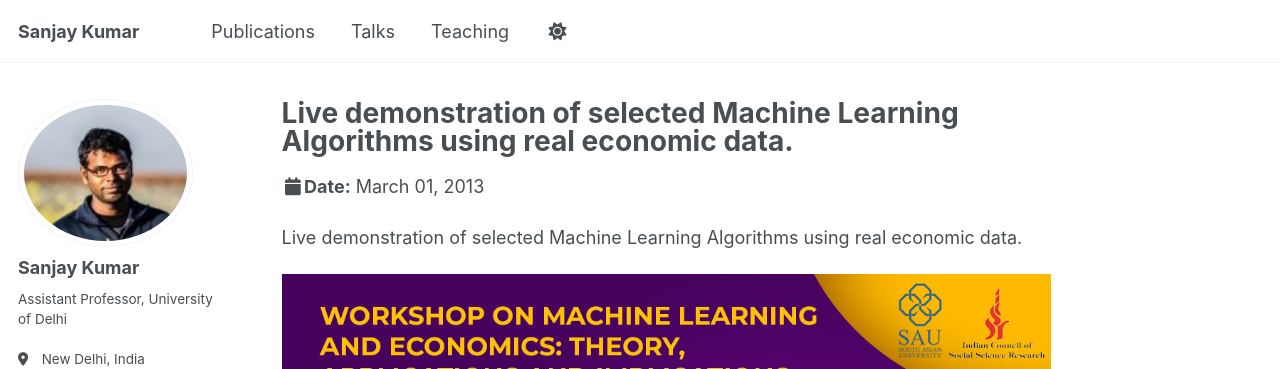
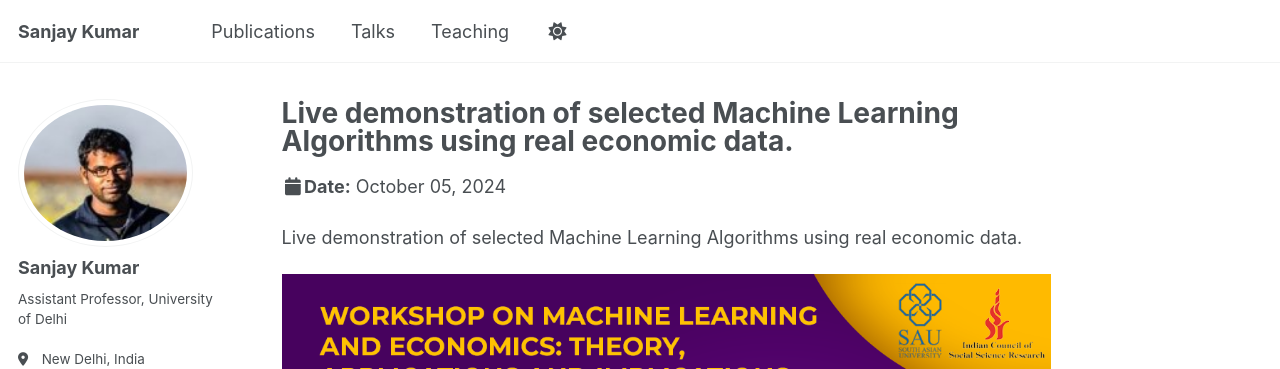
Before and after one commit to sanjayksau/sanjayksau.github.io, a Jekyll site: the page built from _talks/t1.md, in a window 1280 px wide and 900 px high. Shown: the top 369 px of the window. Built offline with Jekyll 4.4.1, drawn with Linux system fonts in a browser that asks for light colours; some web fonts are replaced.

Commit message:
Update t1.md

```diff
--- a/_talks/t1.md
+++ b/_talks/t1.md
@@ -4,7 +4,7 @@ collection: talks
 type: "Tutorial"
 permalink: /talks/t1
 venue: "Workshop on Machine Learning and Economics (WMLE 2024)"
-date: 2013-03-01
+date: 2024-10-05
 location: "South Asian University, India"
 ---
 
```
